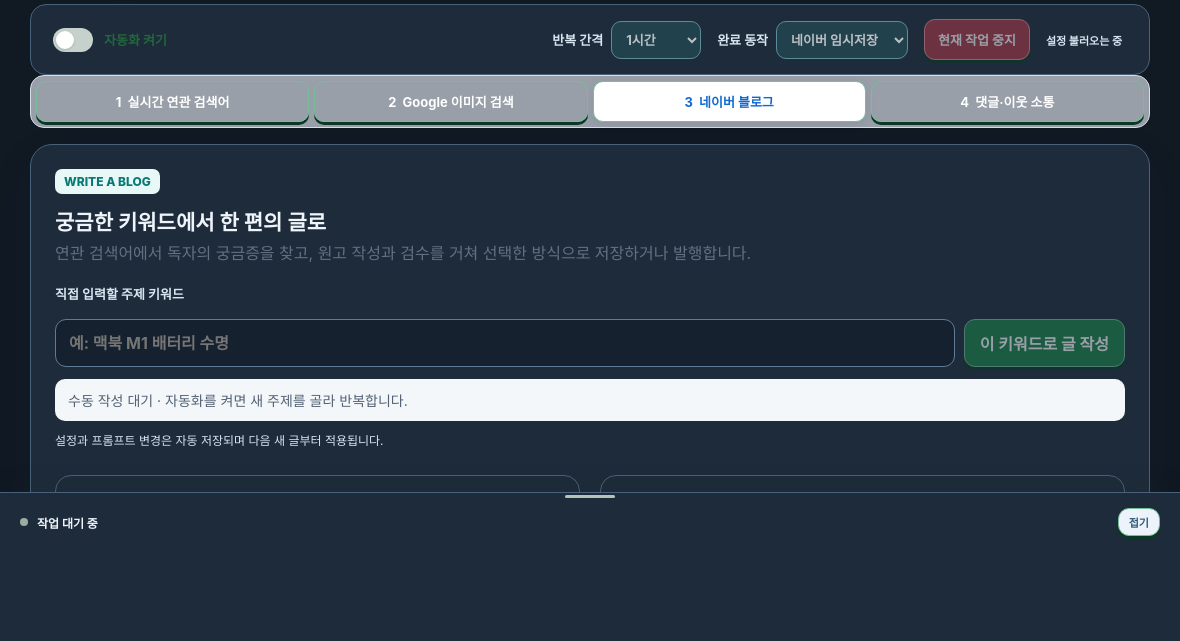
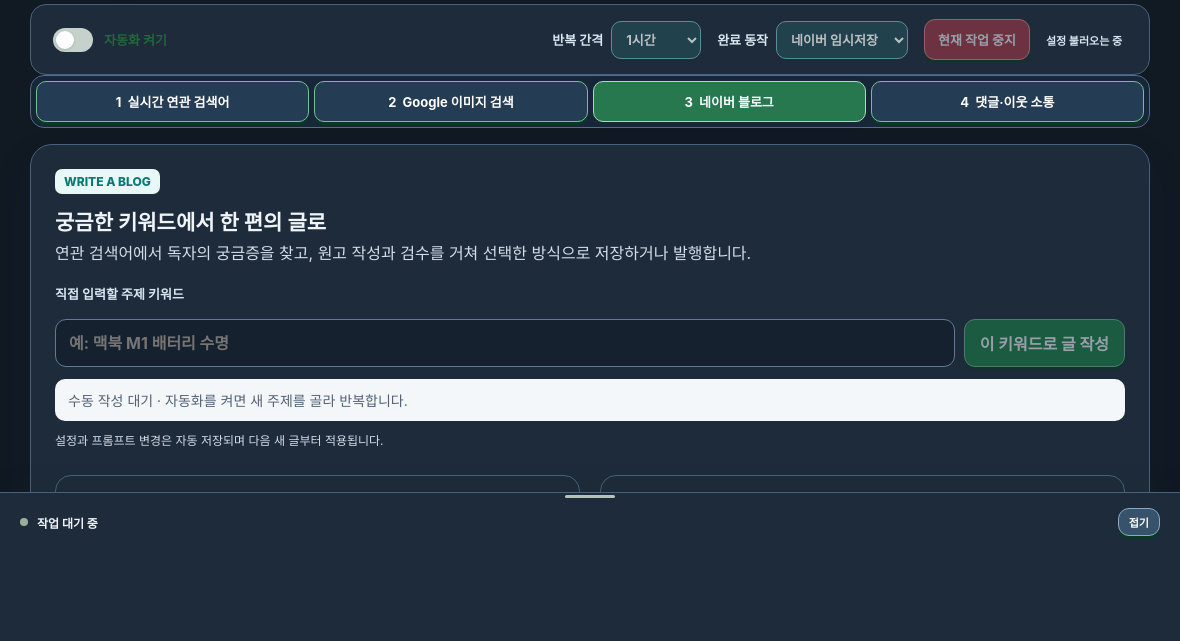
Before and after one commit to dicacros-gif/picture, an Electron app: page mac-app/renderer/index.html in a window 1180 px wide. Shown: the part 130-771 px from the top of the page. Drawn offline with Linux system fonts and the dark colour scheme; no server answers.

Commit message:
Keep active tabs and secondary controls legible in Mac dark mode

```diff
--- a/mac-app/renderer/styles.css
+++ b/mac-app/renderer/styles.css
@@ -91,7 +91,7 @@ h3{margin:0 0 12px;font-size:17px}
 @media(max-width:600px){.cli-accounts{grid-template-columns:1fr}.chip{display:none}.automation-bar>label{font-size:12px}.automation-bar{padding:12px}.manual-search{flex-direction:column}.progress-heading{padding-inline:12px}.progress-heading #blogNextRun{display:none}}
 
 /* 2.1: readable native-like controls in both macOS appearances. */
-button,select,option,label,.top-tabs,.automation-bar,h1,h2,h3{font-weight:700}
+button,select,option,label,.top-tabs,.automation-bar,h1,h2,h3,.source-item,.related-item,.tab-button,summary{font-weight:700}
 button{border:1px solid #176c48;box-shadow:0 3px 0 #11482f;padding:11px 15px;background:#197348;color:#fff}
 button:hover:not(:disabled){filter:brightness(1.12)}
 button:active:not(:disabled){transform:translateY(2px);box-shadow:0 1px 0 #11482f}
@@ -111,4 +111,10 @@ button.secondary{background:#346898;border-color:#81aed5}
 button.danger{background:#ad3947;border-color:#ef8f9a}
 label,.field-help,.save-status,.stage-row label,#progressLog,.progress-heading #blogNextRun{color:#d8e6f1}
 .log-error{color:#ff7b87}.top-tabs button{color:#fff}.result-panel a{color:#8adeae}
+.top-tabs{background:#172638;border-color:#526c89}
+.top-tabs .tab-button{background:#253c55}
+.top-tabs .tab-button.active{background:#28784f;color:#fff;border-color:#a4dabd}
+button.ghost{background:#36526d;color:#fff;border-color:#8aa9c6}
+.card p,.cli-account p{color:#d2deeb}
+.related-pane,.keyword-split{background:#1b293a;color:#eaf1f9}
 }
```
